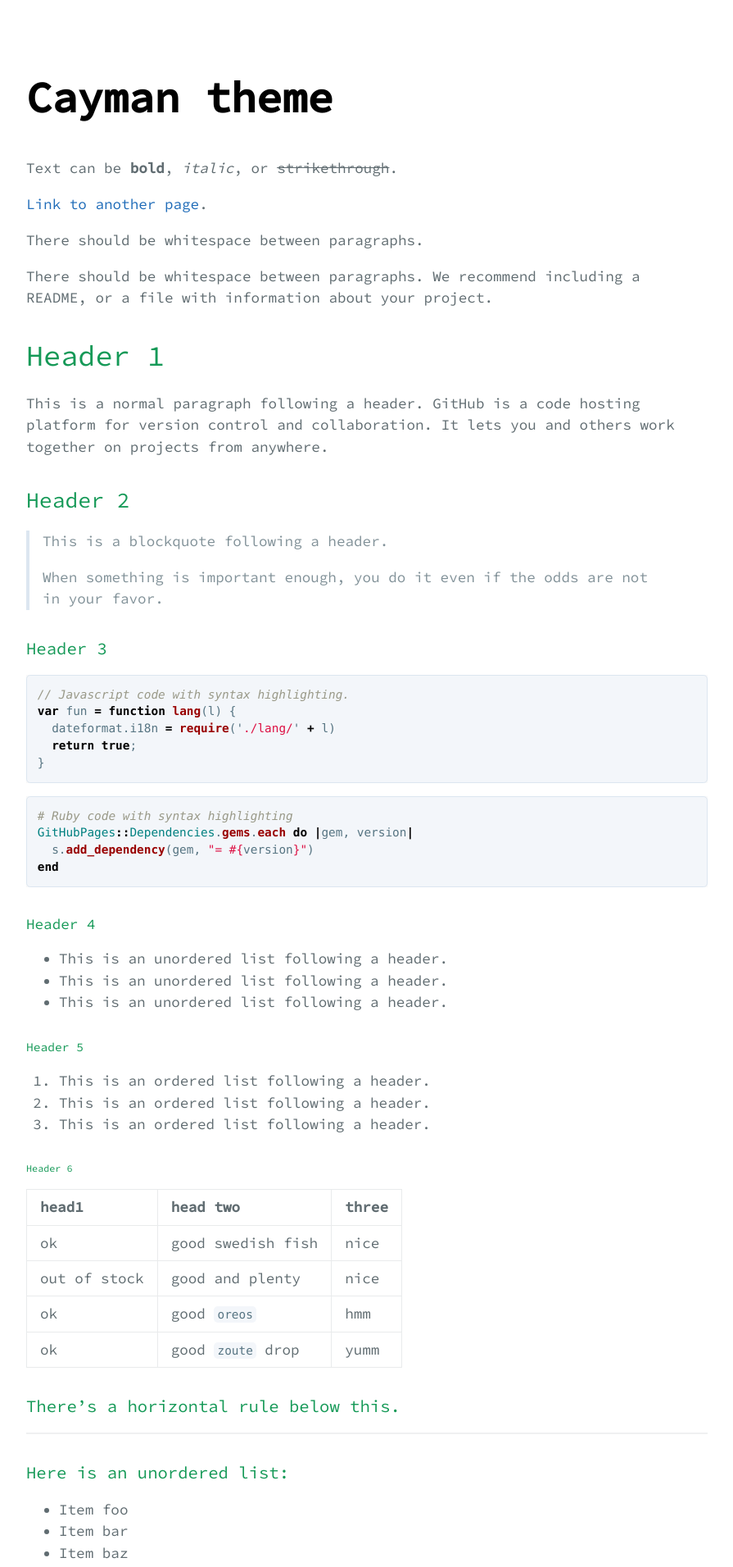
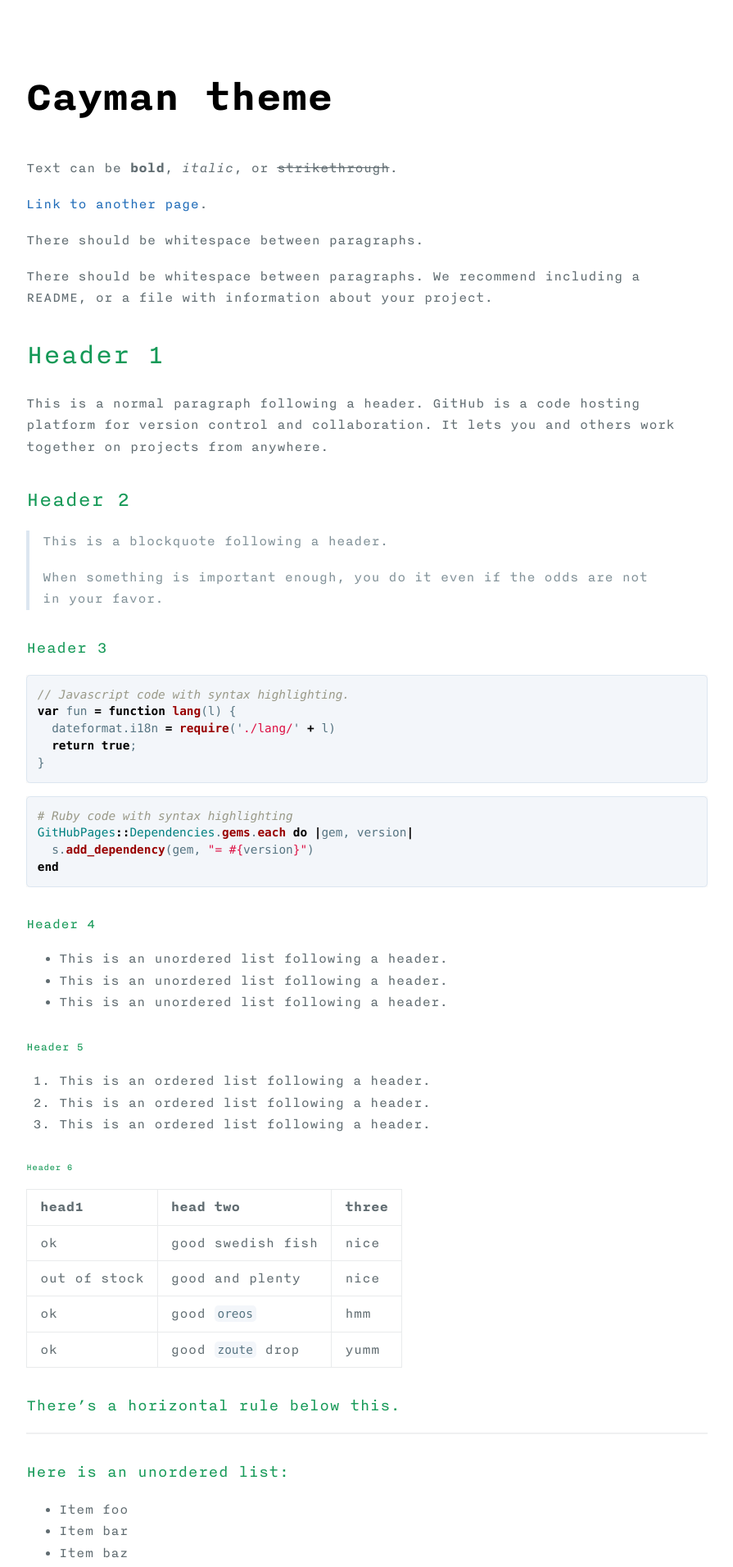
Before and after one commit to drshika/drshika.github.io, a Jekyll site: the page built from index.md, in a window 1280 px wide. Shown: the top 1911 px of the page at 82% size, without its empty margins (192-1087 px from the left). Built offline with Jekyll 4.4.1, drawn with Linux system fonts in a browser that asks for light colours.

Commit message:
fonts finally working! and added favicon

```diff
--- a/_sass/jekyll-theme-cayman.scss
+++ b/_sass/jekyll-theme-cayman.scss
@@ -7,25 +7,25 @@
 
 @font-face {
 	font-family: 'Nitti';
-	src: url('assets/css/fonts/Nitti (Mono)/Nitti-Normal.otf') format('truetype');
+	src: url('../../assets/css/fonts/Nitti (Mono)/Nitti-Normal.otf') format('truetype');
 	font-weight: normal;
 	font-style: normal;
 }
 @font-face {
 	font-family: 'Nitti';
-	src: url('assets/css/fonts/Nitti (Mono)/Nitti-NormalItalic.otf') format('truetype');
+	src: url('../../assets/css/fonts/Nitti (Mono)/Nitti-NormalItalic.otf') format('truetype');
 	font-weight: normal;
 	font-style: italic;
 }
 @font-face {
 	font-family: 'Nitti';
-	src: url('assets/css/fonts/Nitti (Mono)/Nitti-Bold.otf') format('truetype');
+	src: url('../../assets/css/fonts/Nitti (Mono)/Nitti-Bold.otf') format('truetype');
 	font-weight: bold;
 	font-style: normal;
 }
 @font-face {
 	font-family: 'Nitti';
-	src: url('assets/css/fonts/Nitti (Mono)/Nitti-BoldItalic.otf') format('truetype');
+	src: url('../../assets/css/fonts/Nitti (Mono)/Nitti-BoldItalic.otf') format('truetype');
 	font-weight: bold;
 	font-style: italic;
 }
@@ -55,7 +55,7 @@
 body {
   padding: 0;
   margin: 0;
-  font-family: "Source Code Pro", "Inconsolata", monospace;
+  font-family: "Nitti", "Source Code Pro", "Inconsolata", monospace;
   font-size: 16px;
   line-height: 1.5;
   color: $body-text-color;
```
Also changed, not shown: favicon.ico (added), 1 other file.
